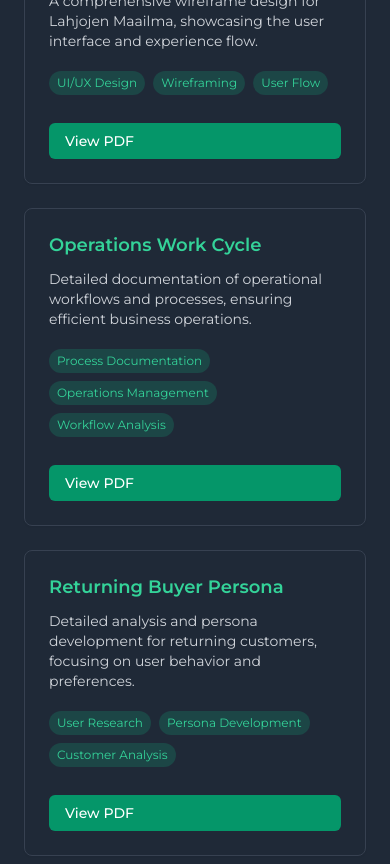
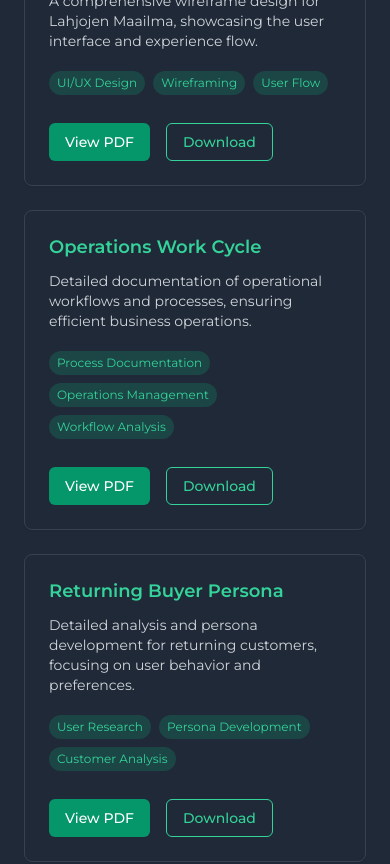
Before and after one commit to AidaKokko/Portfolio, a Next.js app: page / in a window 390 px wide. Shown: the part 8560-9424 px from the top of the page. Built offline with nearby package versions, Linux system fonts and the light colour scheme.

Commit message:
Add PDF preview modal for better mobile viewing experience

```diff
--- a/src/components/Projects.tsx
+++ b/src/components/Projects.tsx
@@ -1,7 +1,10 @@
-import React from 'react';
+import React, { useState } from 'react';
 import Link from 'next/link';
+import Image from 'next/image';
 
 const Projects = () => {
+  const [selectedPdf, setSelectedPdf] = useState<string | null>(null);
+
   const projects = [
     {
       title: "Lahjojen Maailma Wireframe",
@@ -61,19 +64,58 @@ const Projects = () => {
                     </span>
                   ))}
                 </div>
-                <Link
-                  href={project.pdfPath}
-                  target="_blank"
-                  rel="noopener noreferrer"
-                  className="mt-4 inline-flex items-center px-4 py-2 text-sm font-medium text-white bg-emerald-600 hover:bg-emerald-700 rounded-md transition-colors duration-200"
-                >
-                  View PDF
-                </Link>
+                <div className="flex gap-4 mt-4">
+                  <button
+                    onClick={() => setSelectedPdf(project.pdfPath)}
+                    className="inline-flex items-center px-4 py-2 text-sm font-medium text-white bg-emerald-600 hover:bg-emerald-700 rounded-md transition-colors duration-200"
+                  >
+                    View PDF
+                  </button>
+                  <a
+                    href={project.pdfPath}
+                    download
+                    className="inline-flex items-center px-4 py-2 text-sm font-medium text-emerald-400 border border-emerald-400 hover:bg-emerald-400/10 rounded-md transition-colors duration-200"
+                  >
+                    Download
+                  </a>
+                </div>
               </div>
             ))}
           </div>
         </div>
       </div>
+
+      {/* PDF Preview Modal */}
+      {selectedPdf && (
+        <div className="fixed inset-0 z-50 flex items-center justify-center p-4 bg-black/80">
+          <div className="relative w-full h-full max-w-4xl max-h-[90vh] bg-white rounded-lg overflow-hidden">
+            <div className="absolute top-4 right-4 z-10 flex gap-2">
+              <a
+                href={selectedPdf}
+                download
+                className="p-2 text-gray-600 hover:text-gray-900 bg-white rounded-full shadow-lg"
+              >
+                <svg xmlns="http://www.w3.org/2000/svg" className="h-6 w-6" fill="none" viewBox="0 0 24 24" stroke="currentColor">
+                  <path strokeLinecap="round" strokeLinejoin="round" strokeWidth={2} d="M4 16v1a3 3 0 003 3h10a3 3 0 003-3v-1m-4-4l-4 4m0 0l-4-4m4 4V4" />
+                </svg>
+              </a>
+              <button
+                onClick={() => setSelectedPdf(null)}
+                className="p-2 text-gray-600 hover:text-gray-900 bg-white rounded-full shadow-lg"
+              >
+                <svg xmlns="http://www.w3.org/2000/svg" className="h-6 w-6" fill="none" viewBox="0 0 24 24" stroke="currentColor">
+                  <path strokeLinecap="round" strokeLinejoin="round" strokeWidth={2} d="M6 18L18 6M6 6l12 12" />
+                </svg>
+              </button>
+            </div>
+            <iframe
+              src={`${selectedPdf}#toolbar=0`}
+              className="w-full h-full"
+              title="PDF Preview"
+            />
+          </div>
+        </div>
+      )}
     </section>
   );
 };
```
